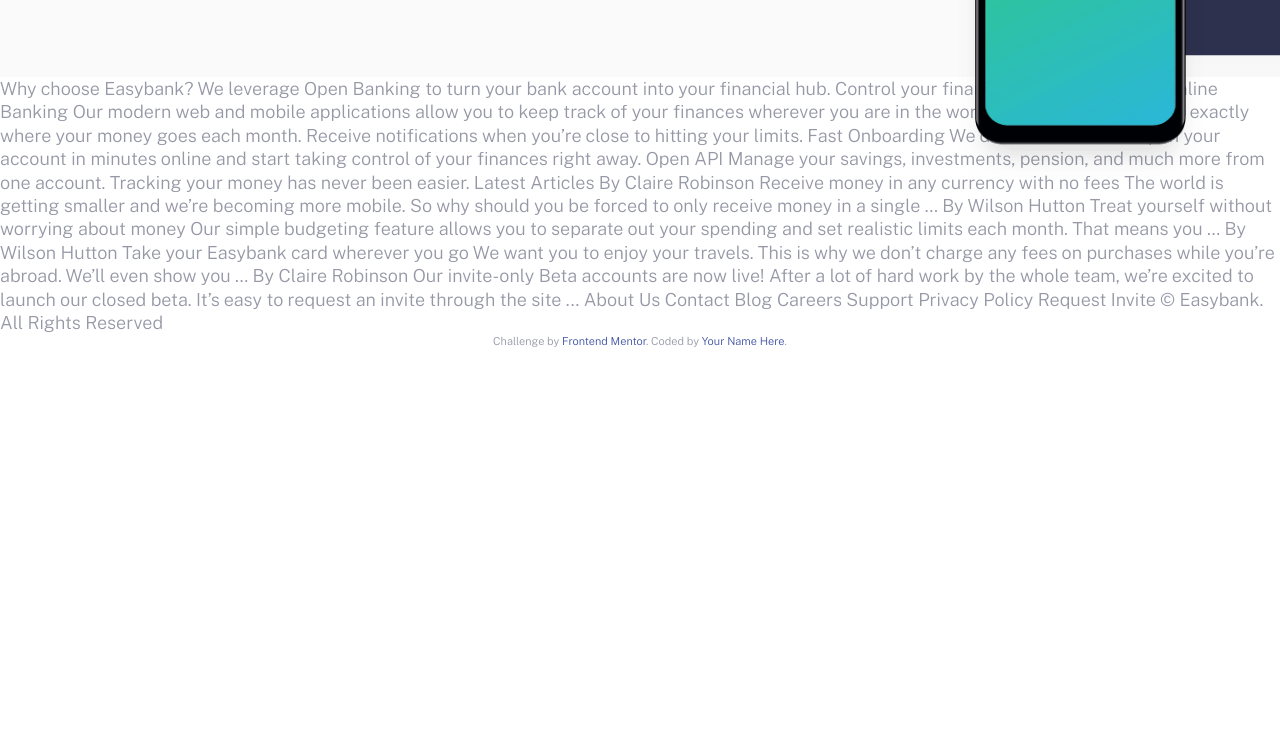
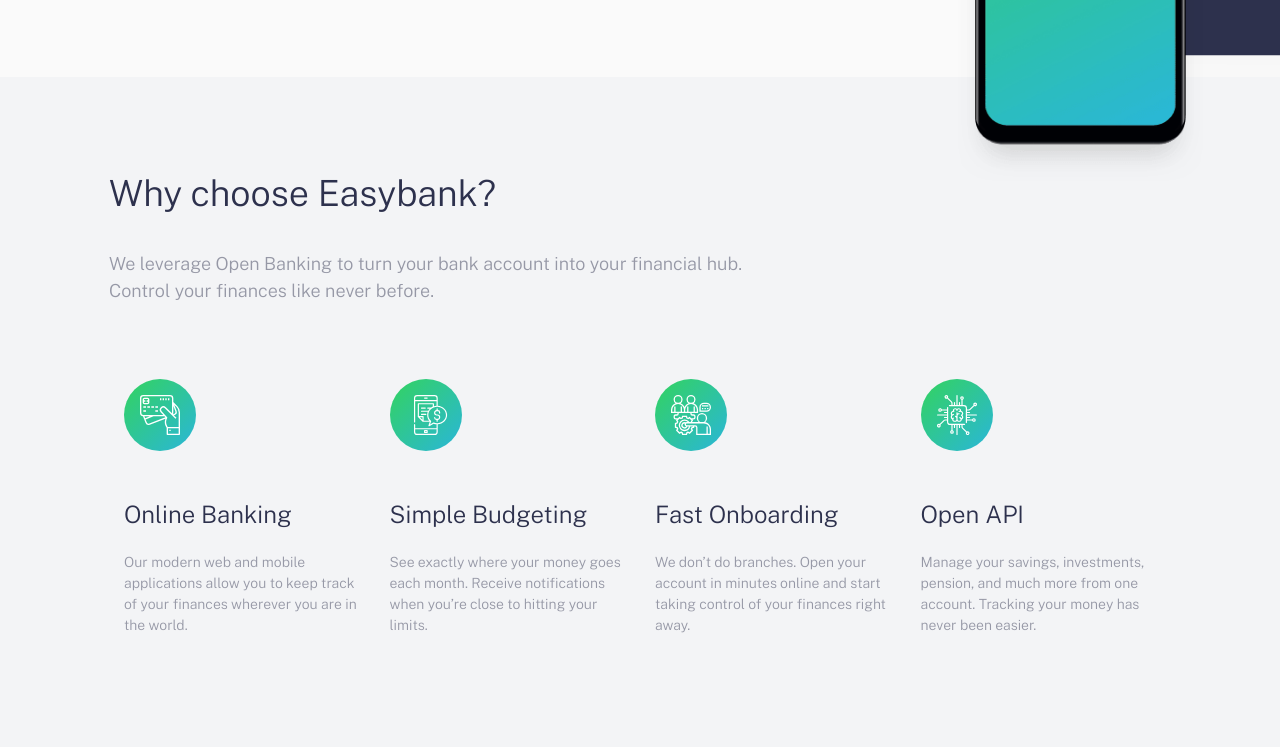
Before and after one commit to lorendujakovic/easybank-landing, a plain HTML site: page index.html in a window 1280 px wide. Shown: the part 657-1407 px from the top of the page. Before the commit the page ends 1006 px from the top, so only its background shows below. Drawn offline with nearby package versions, Linux system fonts and the light colour scheme; files that its build step writes are made by us from their sources.

Commit message:
build feature section

```diff
--- /dev/null
+++ b/app/scss/partials/_features.scss
@@ -0,0 +1,66 @@
+.feature {
+    background-color: $lightGrayishBlue;
+
+    text-align: center;
+
+    @include breakpoint-up(medium){
+        text-align: left;
+    }
+
+    &__intro {
+        margin-bottom: 3.75rem;
+
+        @include breakpoint-up(large) {
+            width: 60%;
+        }
+    }
+
+    &__grid {
+        @include breakpoint-up(medium) {
+            display: flex;
+            flex-wrap: wrap;
+        }
+    }
+
+    &__item {
+        padding: 0.9375rem;
+
+        @include breakpoint-up(medium){
+            flex: 0 0 50%;
+
+        }
+
+        @include breakpoint-up(large){
+            flex: 1;
+        }
+    }
+
+    &__icon {
+        margin-bottom: 1.875rem;
+
+        @include breakpoint-up(large){
+
+            margin-bottom: 2.75rem;
+        }
+    }
+
+    &__title {
+        font-size: 1.25rem;
+        font-weight: 300;
+        line-height: 1.15;
+        color: $darkBlue;
+
+        margin-bottom: 1rem;
+
+        @include breakpoint-up(large){
+            font-size: 1.5rem;
+
+            margin-bottom: 1.5rem;
+        }
+    }
+
+    &__description {
+        font-size: 0.875rem;
+        line-height: 1.5;
+    }
+}
--- a/app/scss/partials/_global.scss
+++ b/app/scss/partials/_global.scss
@@ -17,6 +17,8 @@ body {
     color: $grayishBlue;
     line-height: 1.3;
 
+    min-height: 300vh;
+
     @include breakpoint-up(large) {
         font-size: $font-med;
     }
@@ -30,10 +32,45 @@ a, a:visited, a:hover {
     text-decoration: none;
 }
 
-h1, h2, h3, p {
+// Text
+h1, h2, h3 {
     margin-top: 0;
+
+    font-weight: 300;
+    line-height: 1.15;
+    color: $darkBlue;
 }
 
+h1 {
+    font-size: 2.31rem;
+
+    margin-bottom: 1.5rem;
+
+    @include breakpoint-up(large) {
+        font-size: $font-xlg;
+    }
+}
+
+h2 {
+
+    font-size: 1.875rem;
+
+    margin-bottom: 1.5625rem;
+
+    @include breakpoint-up(large) {
+
+        font-size: 2.25rem;
+
+        margin-bottom: 2.25rem;
+    }
+}
+
+p {
+    line-height: 1.5;
+
+    margin-top: 0;
+    margin-bottom: 2.25rem;
+}
 //Spacing
 
 .container {
@@ -41,15 +78,25 @@ h1, h2, h3, p {
     margin: 0 auto;
 
     &--pall {
-        padding-top: 2.25rem;
+        padding-top: 4.375rem;
         padding-right: 1.5rem;
-        padding-bottom: 2.25rem;
+        padding-bottom: 4.375rem;
         padding-left: 1.5rem;
+
+        @include breakpoint-up(large){
+            padding-top: 6rem;
+            padding-bottom: 6rem;
+        }
     }
 
     &--py {
-        padding-top: 2.25rem;
-        padding-bottom: 2.25rem;
+        padding-top: 4.375rem;
+        padding-bottom: 4.375rem;
+
+        @include breakpoint-up(large){
+            padding-top: 6rem;
+            padding-bottom: 6rem;
+        }
     }
 
     &--px {
@@ -58,7 +105,11 @@ h1, h2, h3, p {
     }
 
     &--pt {
-        padding-top: 2.25rem;
+        padding-top: 4.375rem;
+
+        @include breakpoint-up(large){
+            padding-top: 6rem;
+        }
     }
 
     &--pr {
@@ -66,7 +117,11 @@ h1, h2, h3, p {
     }
 
     &--pb {
-        padding-bottom: 2.25rem;
+        padding-bottom: 4.375rem;
+
+        @include breakpoint-up(large){
+            padding-bottom: 6rem;
+        }
     }
 
     &--pl {
--- a/app/scss/partials/_hero.scss
+++ b/app/scss/partials/_hero.scss
@@ -76,24 +76,5 @@
 
             text-align: left;
         }
-
-        h1 {
-            font-weight: 300;
-            font-size: 2.31rem;
-            line-height: 1.15;
-            color: $darkBlue;
-
-            margin-bottom: 1.5rem;
-
-            @include breakpoint-up(large) {
-                font-size: $font-xlg;
-            }
-        }
-
-        p {
-            line-height: 1.5;
-
-            margin-bottom: 2.25rem;
-        }
     }
 }
--- a/app/scss/style.scss
+++ b/app/scss/style.scss
@@ -5,3 +5,4 @@
 
 @import './partials/header';
 @import './partials/hero';
+@import './partials/features';
--- a/index.html
+++ b/index.html
@@ -2,7 +2,7 @@
 <html lang="en">
 <head>
   <meta charset="UTF-8">
-  <meta name="viewport" content="width=device-width, initial-scale=1.0"> <!-- displays site properly based on user's device -->
+  <meta name="viewport" content="width=device-width, initial-scale=1.0, maximum-scale=1, user-scalable=0""> <!-- displays site properly based on user's device -->
 
   <link rel="icon" type="image/png" sizes="32x32" href="./assets/images/favicon-32x32.png">
   <link rel="preconnect" href="https://fonts.gstatic.com">
@@ -72,30 +72,71 @@
     </div>
   </section>
 
+  <section class="feature">
 
 
-
-  Why choose Easybank?
-
+    <div class="feature__content container container--pall">
+      <div class="feature__intro">
+        <h2>Why choose Easybank?</h2>
+        <p>
           We leverage Open Banking to turn your bank account into your financial hub. Control
           your finances like never before.
-
+        </p>
+      </div>
+      <div class="feature__grid">
+        <div class="feature__item">
+          <div class="feature__icon">
+            <img src="./assets/images/icon-online.svg" alt="">
+          </div>
+          <div class="feature__title">
             Online Banking
+          </div>
+          <div class="feature__description">
             Our modern web and mobile applications allow you to keep track of your finances
             wherever you are in the world.
-
+          </div>
+        </div>
+        <div class="feature__item">
+          <div class="feature__icon">
+            <img src="./assets/images/icon-budgeting.svg" alt="">
+          </div>
+          <div class="feature__title">
             Simple Budgeting
+          </div>
+          <div class="feature__description">
             See exactly where your money goes each month. Receive notifications when you’re
             close to hitting your limits.
-
+          </div>
+        </div>
+        <div class="feature__item">
+          <div class="feature__icon">
+            <img src="./assets/images/icon-onboarding.svg" alt="">
+          </div>
+          <div class="feature__title">
             Fast Onboarding
+          </div>
+          <div class="feature__description">
             We don’t do branches. Open your account in minutes online and start taking control
             of your finances right away.
+          </div>
+        </div>
 
+        <div class="feature__item">
+          <div class="feature__icon">
+            <img src="./assets/images/icon-api.svg" alt="">
+          </div>
+          <div class="feature__title">
             Open API
+          </div>
+          <div class="feature__description">
             Manage your savings, investments, pension, and much more from one account. Tracking
             your money has never been easier.
+          </div>
+        </div>
+      </div>
+    </div>
 
+  </section>
 
 
   Latest Articles
```
Lines whose indentation alone changed are shown as unchanged.
